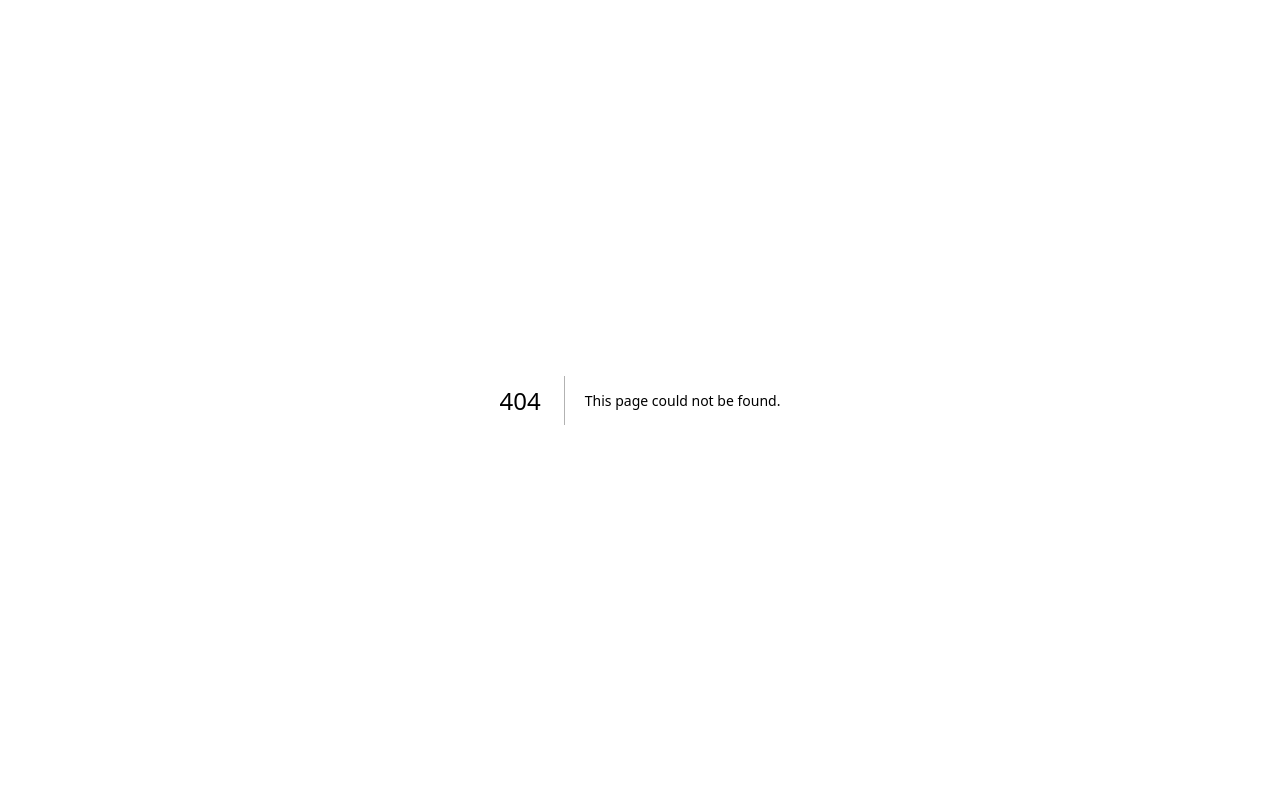
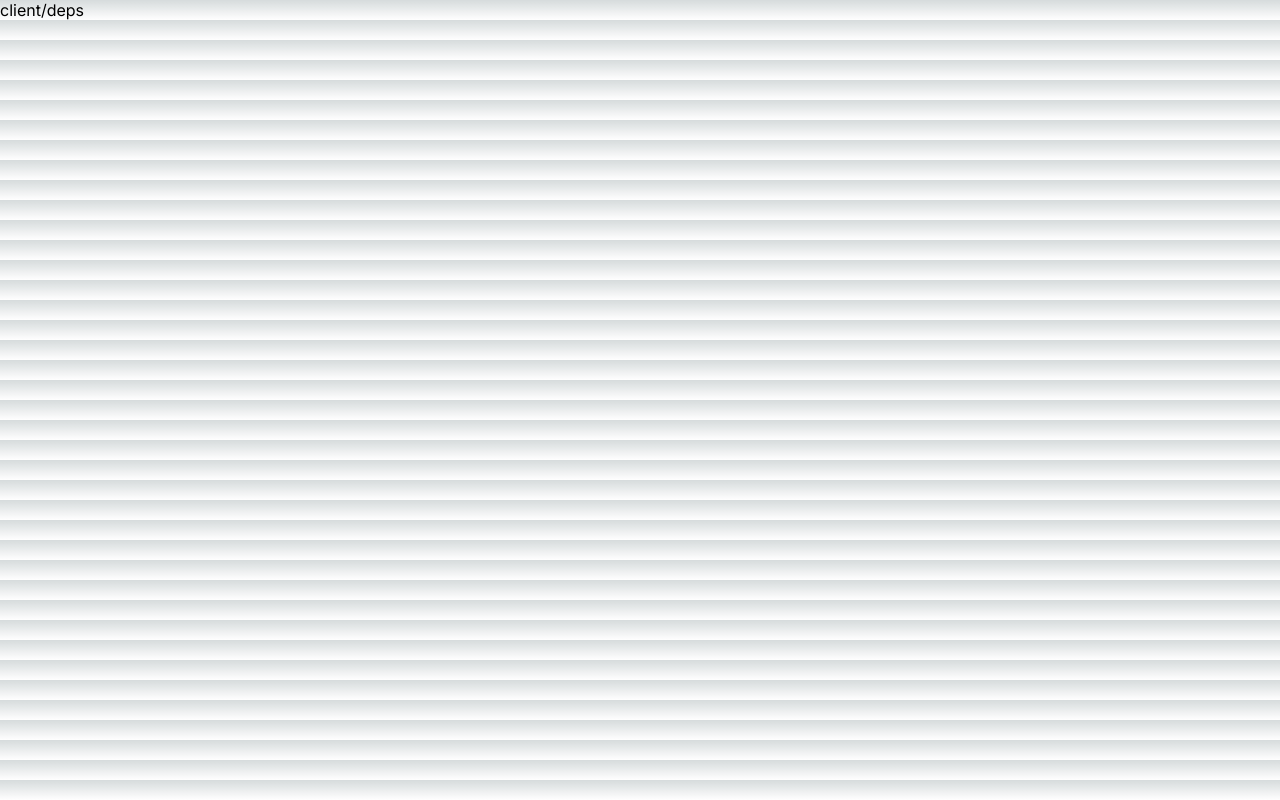
Before and after one commit to 11t518s/next-web, a Next.js app: page /client/deps in a window 1280 px wide. Before the commit this address had no page. Built offline with nearby package versions, Linux system fonts and the light colour scheme.

Commit message:
study app router 1

```diff
--- /dev/null
+++ b/src/app/client/Components/AAA/index.tsx
@@ -0,0 +1,5 @@
+const AAA = () => {
+  return <></>;
+};
+
+export default AAA;
--- /dev/null
+++ b/src/app/client/Components/index.ts
@@ -0,0 +1,3 @@
+import AAA from "~/app/client/Components/AAA";
+
+export { AAA };
--- /dev/null
+++ b/src/app/client/deps/layout.tsx
@@ -0,0 +1,18 @@
+import type { Metadata } from "next";
+
+export const metadata: Metadata = {
+  title: "deps test",
+  description: "deps test meta",
+};
+
+export default function DepsLayout({
+  children,
+}: {
+  children: React.ReactNode;
+}) {
+  return (
+    <html lang="en">
+      <body>{children}</body>
+    </html>
+  );
+}
--- /dev/null
+++ b/src/app/client/deps/page.tsx
@@ -0,0 +1,3 @@
+export default function Deps() {
+  return <main>client/deps</main>;
+}
--- /dev/null
+++ b/src/app/client/layout.tsx
@@ -0,0 +1,18 @@
+import type { Metadata } from "next";
+
+export const metadata: Metadata = {
+  title: "client test",
+  description: "clent test meta",
+};
+
+export default function ClientLayout({
+  children,
+}: {
+  children: React.ReactNode;
+}) {
+  return (
+    <html lang="en">
+      <body>{children}</body>
+    </html>
+  );
+}
--- /dev/null
+++ b/src/app/client/page.tsx
@@ -0,0 +1,3 @@
+export default function Client() {
+  return <main>start next 14</main>;
+}
--- a/src/app/layout.tsx
+++ b/src/app/layout.tsx
@@ -5,8 +5,8 @@ import "./globals.css";
 const inter = Inter({ subsets: ["latin"] });
 
 export const metadata: Metadata = {
-  title: "Create Next App",
-  description: "Generated by create next app",
+  title: "client",
+  description: "description",
 };
 
 export default function RootLayout({
```
